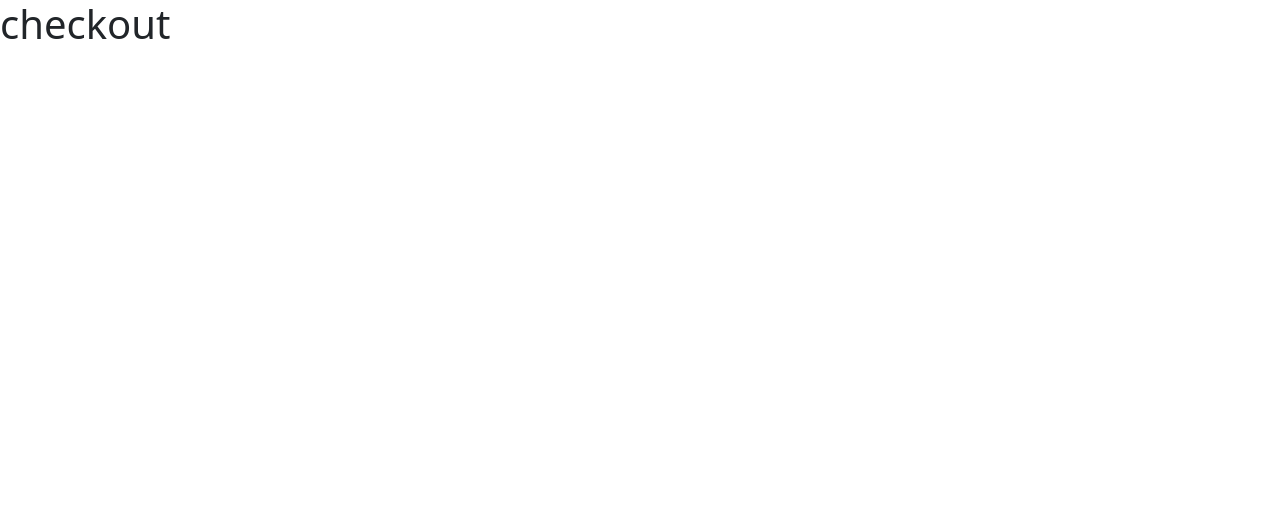
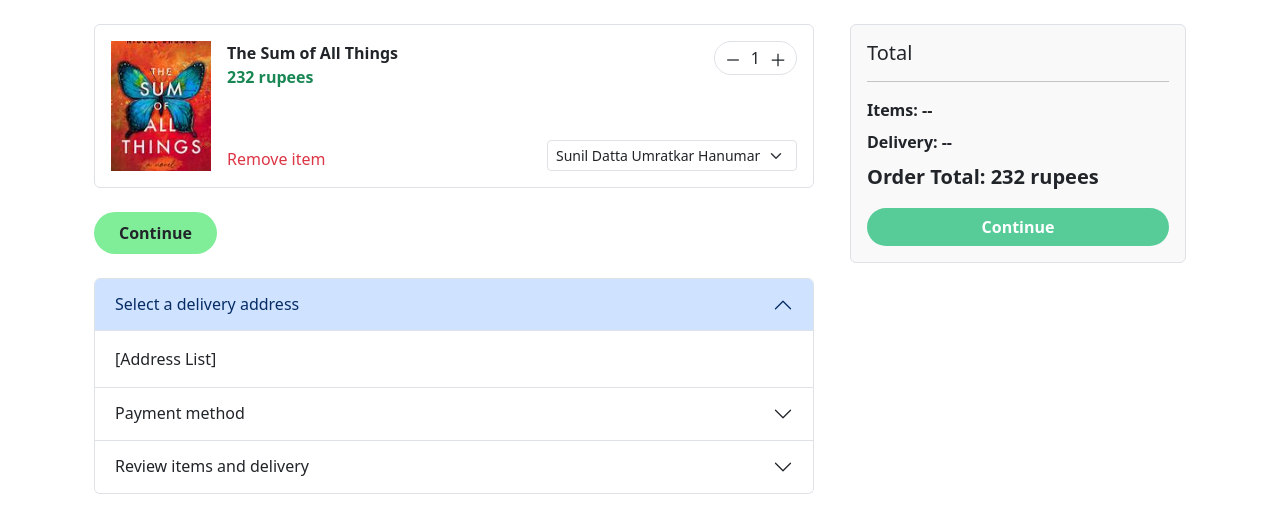
Before and after one commit to CDAC-project-online-book-store/book-store, a React (Vite) app in the folder frontend/: page /payment/checkout in a window 1280 px wide. Before the commit this address had no page. Shown: the top 532 px of the page. Built offline with nearby package versions, Linux system fonts and the light colour scheme.

Commit message:
completed features/checkout

```diff
--- a/frontend/src/pages/payment/Checkout.jsx
+++ b/frontend/src/pages/payment/Checkout.jsx
@@ -1,9 +1,112 @@
-function Checkout(){
-    return(
-        <>
-        <h1>checkout</h1>
-        </>
-    )
-}
+import { useState } from "react";
+import Book1 from "../../assets/book covers/Book1.jpeg";
+import Plus from "../../assets/icons/plus.svg?react";
+import Minus from "../../assets/icons/minus.svg?react";
+
+const Checkout = () => {
+  const [quantity, setQuantity] = useState(1);
+
+  const increase = () => setQuantity(q => q + 1);
+  const decrease = () => setQuantity(q => (q > 1 ? q - 1 : 1));
+
+  const quantityBtnStyle = {
+    background: "transparent",
+    border: "none",
+  };
+
+  const roundedBtn = {
+    borderRadius: "25px",
+  };
+
+  return (
+    <div className="container p-4 bg-white">
+      <div className="row">
+        {/* LEFT SIDE */}
+        <div className="col-md-8">
+          <div className="d-flex border p-3 rounded mb-4" style={{ borderColor: "#38a3a5ff" }}>
+            <img src={Book1} alt="book" style={{ width: 100, height: 130, objectFit: "cover" }} />
+
+            <div className="ms-3 d-flex flex-column justify-content-between flex-grow-1">
+              <div>
+                <div className="fw-semibold">The Sum of All Things</div>
+                <div className="fw-bold text-success">232 rupees</div>
+
+              </div>
+              <a href="#" className="text-danger text-decoration-none mt-2">Remove item</a>
+            </div>
+
+            <div className="d-flex flex-column align-items-end justify-content-between ms-3">
+              <div className="d-flex align-items-center border rounded-pill px-2 py-1" style={{ borderColor: "#22577aff" }}>
+                <button className="btn p-0" onClick={decrease} style={quantityBtnStyle}>
+                  <Minus width={20} height={20} />
+                </button>
+                <div className="px-2">{quantity}</div>
+                <button className="btn p-0" onClick={increase} style={quantityBtnStyle}>
+                  <Plus width={20} height={20} />
+                </button>
+              </div>
+              <select className="form-select form-select-sm mt-2" style={{ maxWidth: 250 }}>
+                <option>Sunil Datta Umratkar Hanumantwada...</option>
+              </select>
+            </div>
+          </div>
+
+          {/* Continue Button */}
+          <div className="mb-4">
+            <button className="btn fw-semibold px-4 py-2" style={{ ...roundedBtn, backgroundColor: "#80ed99ff" }}>
+              Continue
+            </button>
+          </div>
+
+          {/* Accordion Section */}
+          <div className="accordion" id="checkoutAccordion">
+            {[
+              { id: "Address", title: "Select a delivery address", content: "[Address List]" },
+              { id: "Payment", title: "Payment method", content: "[Payment Methods]" },
+              { id: "Review", title: "Review items and delivery", content: "[Order Summary]" },
+            ].map(({ id, title, content }, i) => (
+              <div className="accordion-item" key={id}>
+                <h2 className="accordion-header">
+                  <button
+                    className={`accordion-button ${i !== 0 ? "collapsed" : ""}`}
+                    type="button"
+                    data-bs-toggle="collapse"
+                    data-bs-target={`#collapse${id}`}
+                  >
+                    {title}
+                  </button>
+                </h2>
+                <div
+                  id={`collapse${id}`}
+                  className={`accordion-collapse collapse ${i === 0 ? "show" : ""}`}
+                  data-bs-parent="#checkoutAccordion"
+                >
+                  <div className="accordion-body">{content}</div>
+                </div>
+              </div>
+            ))}
+          </div>
+        </div>
+
+        {/* RIGHT SIDE */}
+        <div className="col-md-4 ps-md-4">
+          <div className="border p-3 rounded" style={{ backgroundColor: "#f9f9f9", borderColor: "#c7f9ccff" }}>
+            <h5>Total</h5>
+            <hr />
+            <div className="fw-semibold mb-2">Items: --</div>
+            <div className="fw-semibold mb-2">Delivery: --</div>
+            <div className="fw-bold fs-5">Order Total: 232 rupees</div>
+            <button
+              className="btn w-100 mt-3 text-white fw-semibold"
+              style={{ ...roundedBtn, backgroundColor: "#57cc99ff" }}
+            >
+              Continue
+            </button>
+          </div>
+        </div>
+      </div>
+    </div>
+  );
+};
 
 export default Checkout;
```
